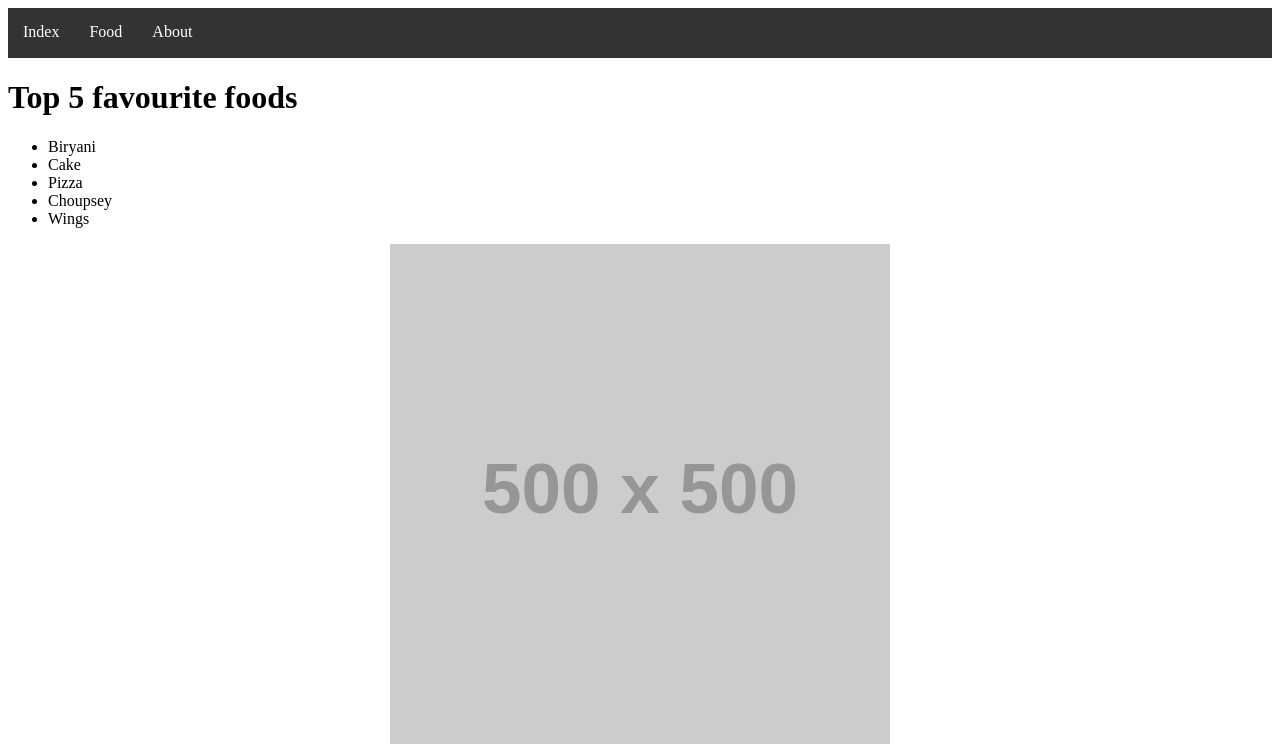
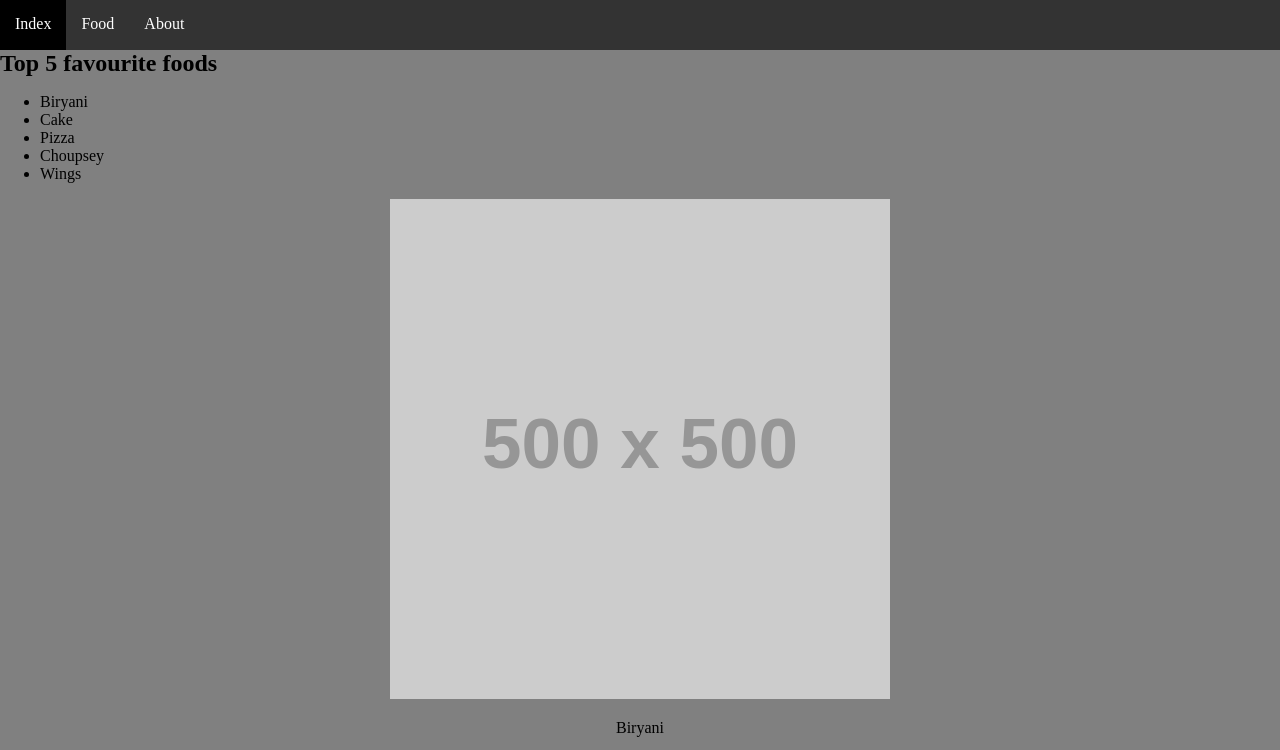
Before and after one commit to krishankumarsainik/Assignment-1-Favorite-Foods-WebApp, a plain HTML site: page index.html in a window 1280 px wide. Shown: the top 750 px of the page. Drawn offline with Linux system fonts and the light colour scheme; placeholder pictures from the web are drawn by us.

Commit message:
Update index.html

```diff
--- a/index.html
+++ b/index.html
@@ -2,60 +2,69 @@
 <html lang="en">
 
 <head>
-    <meta charset="UTF-8">
-    <meta http-equiv="X-UA-Compatible" content="IE=edge">
-    <meta name="viewport" content="width=device-width, initial-scale=1.0">
+    <meta charset="UTF-8" />
+    <meta http-equiv="X-UA-Compatible" content="IE=edge" />
+    <meta name="viewport" content="width=device-width, initial-scale=1.0" />
     <title>Fevrate food</title>
 </head>
 
 <body>
-
     <div class="header">
         <div class="header-item">Index</div>
         <div class="header-item">Food</div>
         <div class="header-item">About</div>
     </div>
-
-    <h1> Top 5 favourite foods</h1>
+    <div style="background-color: gray; margin-top: 0px">
+        <h2 style="margin: 0px">Top 5 favourite foods</h2>
 
         <ul>
-        <Li>Biryani</Li>
-        <Li>Cake</Li>
-        <Li>Pizza</Li>
-        <Li>Choupsey</Li>
-        <Li>Wings</Li>
+            <li><a href="#biryani">Biryani</a></li>
+            <li><a href="#cake">Cake</a></li>
+            <li>
+                <a href="#Pizza">Pizza</a></li>
+            <li><a href="#Choupsey">Choupsey</a></li>
+            <li><a href="#Wings">Wings</a></li>
         </ul>
         <div class="image-container">
-        <div>
-            <img src="https://via.placeholder.com/500">
+            <div id="biryani">
+                <img src="https://via.placeholder.com/500" />
                 <p>Biryani</p>
             </div>
-        <div>
-            <img src="https://via.placeholder.com/500">
+            <div id="cake">
+                <img src="https://via.placeholder.com/500" />
                 <p>Cake</p>
             </div>
-        <div>
-            <img src="https://via.placeholder.com/500">
+            <div id="Pizza">
+                <img src="https://via.placeholder.com/500" />
                 <p>Pizza</p>
             </div>
-        <div>
-            <img src="https://via.placeholder.com/500">
+            <div id="Choupsey">
+                <img src="https://via.placeholder.com/500" />
                 <p>Choupsey</p>
             </div>
-        <div>
-            <img src="https://via.placeholder.com/500">
+            <div id="Wings">
+                <img src="https://via.placeholder.com/500" />
                 <p>Wings</p>
             </div>
-
         </div>
-
+    </div>
 </body>
 <style>
+    body {
+        margin: 0px
+    }
+
+    a {
+        color: black;
+        text-decoration: none
+    }
+
     .header {
         display: flex;
         background-color: #333333;
         color: white;
         height: 50px;
+        margin-bottom: 0px;
     }
 
     .header-item {
```
Lines whose indentation alone changed are shown as unchanged.
